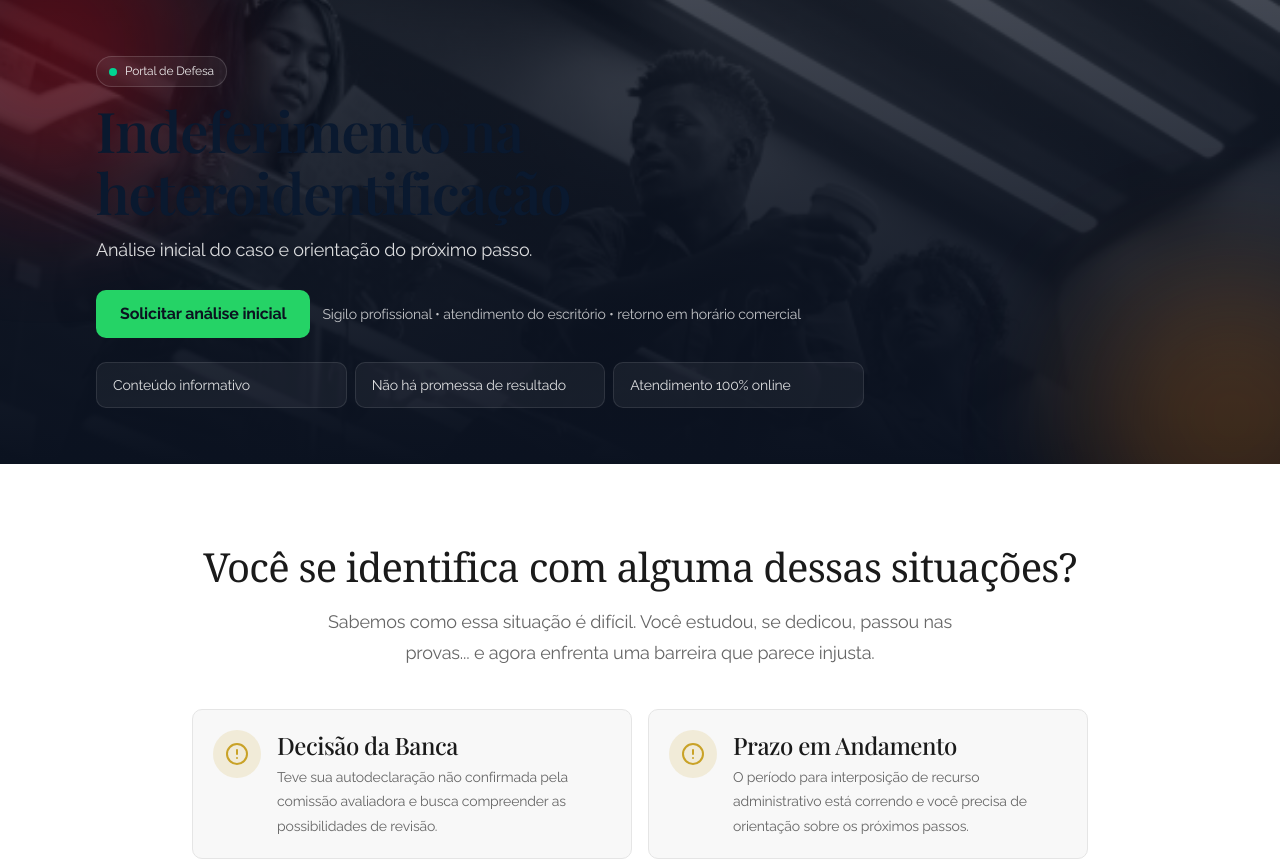
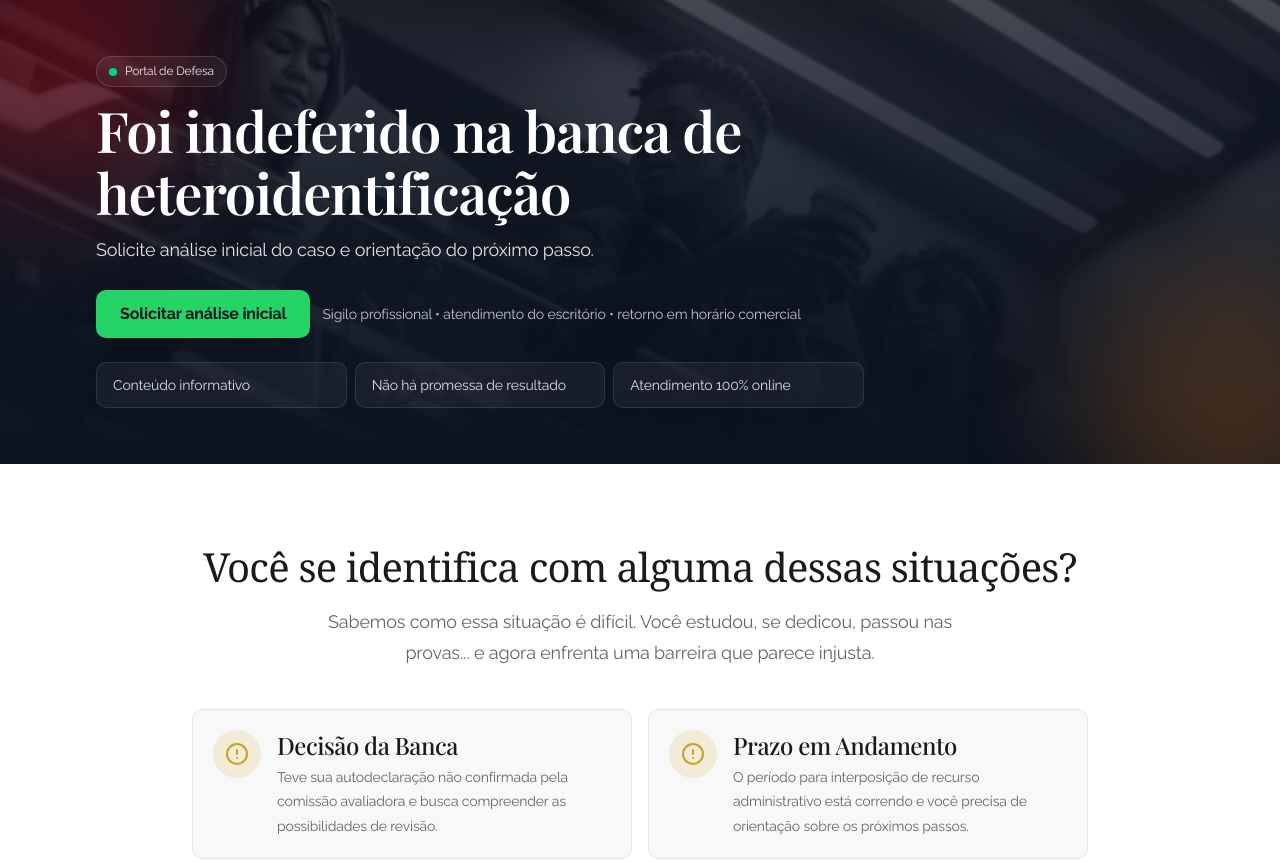
Before and after one commit to ViniciusGavioli/marcelo-colen-site, a Next.js app: page /portal-defesa-heteroidentificacao in a window 1280 px wide. Shown: the top 860 px of the page. Built offline with nearby package versions, Linux system fonts and the light colour scheme; no server answers; a web font is replaced by a local one.

Commit message:
copy(portal): stronger headline match + force white title

```diff
--- a/src/app/(lp)/portal-defesa-heteroidentificacao/page.tsx
+++ b/src/app/(lp)/portal-defesa-heteroidentificacao/page.tsx
@@ -111,12 +111,15 @@ function PortalHero() {
                         Portal de Defesa
                     </p>
 
-                    <h1 className="text-3xl font-extrabold leading-tight text-white sm:text-5xl">
-                        Indeferimento na heteroidentificação
+                    <h1
+                        className="text-3xl font-extrabold leading-tight sm:text-5xl"
+                        style={{ color: "#FFFFFF" }}
+                    >
+                        Foi indeferido na banca de heteroidentificação
                     </h1>
 
-                    <p className="mt-3 text-base text-white/85 sm:text-lg">
-                        Análise inicial do caso e orientação do próximo passo.
+                    <p className="mt-3 text-base sm:text-lg" style={{ color: "rgba(255,255,255,0.88)" }}>
+                        Solicite análise inicial do caso e orientação do próximo passo.
                     </p>
 
                     <div className="mt-6 flex flex-col gap-3 sm:flex-row sm:items-center">
```
